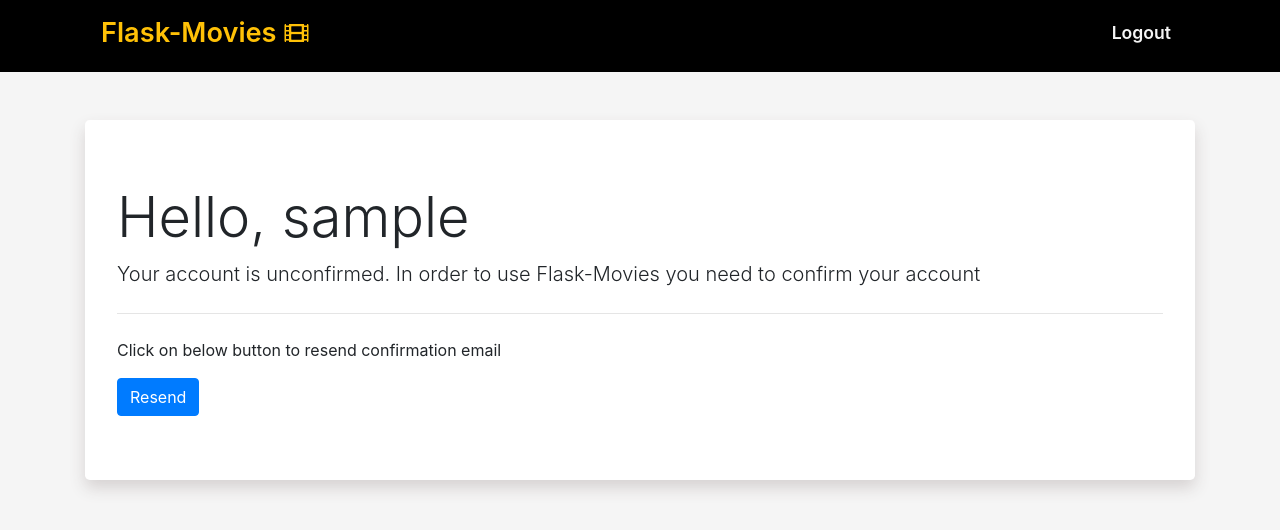
After one commit to jkrol1/flask-movies, a Flask app: page /auth/unconfirmed in a window 1280 px wide. The commit adds this page. Shown: the top 530 px of the page. Run offline with Flask 2, Linux system fonts and the light colour scheme; the visitor is signed in with stand-in values (Sample User, id 1); data comes from the database, SQL or seed files in the repository; some libraries are stand-ins or nearby versions.

Commit message:
Implement registration confirmation

```diff
--- a/web/app/__init__.py
+++ b/web/app/__init__.py
@@ -1,5 +1,6 @@
 from flask import Flask
 from flask_login import LoginManager
+from flask_mail import Mail
 from flask_migrate import Migrate
 from flask_moment import Moment
 from flask_sqlalchemy import SQLAlchemy
@@ -7,6 +8,7 @@
 from config import config
 
 db = SQLAlchemy()
+mail = Mail()
 migrate = Migrate()
 moment = Moment()
 login_manager = LoginManager()
@@ -23,6 +25,7 @@
 
     # Add extensions
     db.init_app(app)
+    mail.init_app(app)
     migrate.init_app(app, db)
     moment.init_app(app)
     login_manager.init_app(app)
--- a/web/app/auth/__init__.py
+++ b/web/app/auth/__init__.py
@@ -4,7 +4,7 @@
     "auth",
     __name__,
     static_folder="static",
-    static_url_path="/auth/static",
+    static_url_path="/static",
     template_folder="templates",
 )
 
--- a/web/app/auth/static/css/styles.css
+++ b/web/app/auth/static/css/styles.css
@@ -1,3 +1,9 @@
+.jumbotron {
+  background-color: white;
+  border-radius: 0.3rem;
+  box-shadow: 0 0.5rem 1rem 0 #d6d2d2;
+}
+
 @media (min-width: 576px) {
   body {
     background-color: #f5f5f5;
--- /dev/null
+++ b/web/app/auth/templates/auth/unconfirmed.html
@@ -0,0 +1,17 @@
+{% extends "base.html" %}
+
+{% block styles %}
+<link rel="stylesheet" href="{{url_for('auth.static',filename='css/styles.css')}}">
+{% endblock %}
+
+{% block page_content %}
+<div class="container mt-5">
+    <div class="jumbotron">
+        <h1 class="display-4">Hello, {{ current_user.username }}</h1>
+        <p class="lead">Your account is unconfirmed. In order to use Flask-Movies you need to confirm your account</p>
+        <hr class="my-4">
+        <p>Click on below button to resend confirmation email</p>
+        <a class="btn btn-primary btn-md" href="{{url_for('auth.resend_confirmation')}}" role="button">Resend</a>
+    </div>
+</div>
+{% endblock %}
--- a/web/app/auth/views.py
+++ b/web/app/auth/views.py
@@ -1,9 +1,10 @@
 from flask import render_template, request, redirect, flash, url_for
-from flask_login import login_user, logout_user, login_required
+from flask_login import login_user, logout_user, login_required, current_user
 
-from app import db
 from . import auth
 from .forms import LoginForm, RegistrationForm
+from .. import db
+from ..email import send_email
 from ..models import User
 
 
@@ -50,9 +51,64 @@
         db.session.add(user)
         db.session.commit()
 
-        flash(
-            "You have been registered succesfully. You can now login", "alert-success"
+        token = user.generate_confirmation_token()
+
+        send_email(
+            user.email,
+            "Confirm your email",
+            "auth/confirmation_email",
+            user=user,
+            token=token,
         )
+
+        flash("Confirmation email has been sent to you by Email", "alert-success")
         return redirect(url_for("auth.login"))
 
     return render_template("auth/register.html", form=form)
+
+
+@auth.route("/confirm/<token>")
+@login_required
+def confirm(token):
+    if current_user.confirmed:
+        return redirect(url_for("main.index"))
+    if current_user.confirm(token):
+        flash("Your account has been successfully confirmed", "alert-success")
+    else:
+        flash("Your token is invalid or has expired", "alert-danger")
+    return redirect(url_for("auth.login"))
+
+
+@auth.before_app_request
+def before_request():
+    if (
+        current_user.is_authenticated
+        and not current_user.confirmed
+        and request.blueprint != "auth"
+        and request.endpoint != "static"
+    ):
+        return redirect(url_for("auth.unconfirmed"))
+
+
+@auth.route("/unconfirmed")
+def unconfirmed():
+    if current_user.is_anonymous or current_user.confirmed:
+        return redirect(url_for("main.index"))
+    return render_template("auth/unconfirmed.html")
+
+
+@auth.route("/resend-confirmation")
+@login_required
+def resend_confirmation():
+    if current_user.confirmed:
+        return redirect("main.index")
+    token = current_user.generate_confirmation_token()
+    send_email(
+        current_user.email,
+        "Confirm your email",
+        "auth/confirmation_email",
+        user=current_user,
+        token=token,
+    )
+    flash("Confirmation token has been sent", "alert-success")
+    return redirect(url_for("auth.login"))
--- a/web/app/models.py
+++ b/web/app/models.py
@@ -1,4 +1,6 @@
+from flask import current_app
 from flask_login import UserMixin
+from itsdangerous import TimedJSONWebSignatureSerializer as Serializer
 from werkzeug.security import generate_password_hash, check_password_hash
 
 from . import db
@@ -11,6 +13,7 @@
     email = db.Column(db.String(64), unique=True, index=True)
     username = db.Column(db.String(64), unique=True, index=True)
     password_hash = db.Column(db.String(128))
+    confirmed = db.Column(db.Boolean, default=False)
 
     @property
     def password(self):
@@ -28,7 +31,21 @@
         return User.query.get(int(user_id))
 
     def generate_confirmation_token(self, expiration=3600):
-        pass
+        s = Serializer(current_app.config["SECRET_KEY"], expiration)
+        return s.dumps({"confirm": self.id}).decode("utf-8")
+
+    def confirm(self, token):
+        s = Serializer(current_app.config["SECRET_KEY"])
+        try:
+            data = s.loads(token.encode("utf-8"))
+        except Exception:
+            return False
+        if data.get("confirm") != self.id:
+            return False
+        self.confirmed = True
+        db.session.add(self)
+        db.session.commit()
+        return True
 
     def __repr__(self):
         return f"<User {self.username}>"
```
Also changed, not shown: web/app/auth/templates/auth/confirmation_email.html (added, +7 -0 lines), web/app/auth/templates/auth/confirmation_email.txt (added, +7 -0 lines), web/app/email.py (added, +26 -0 lines), web/config.py (+11 -0 lines), web/migrations/versions/b5f6f0359153_add_confirmed_boolean_column_to_user_.py (added, +28 -0 lines).
